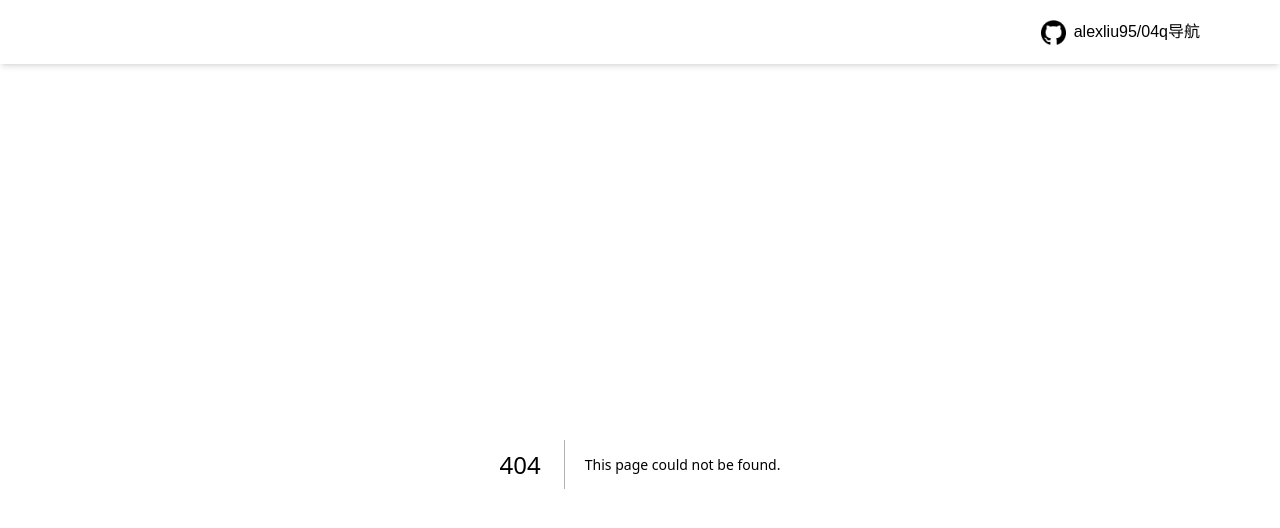
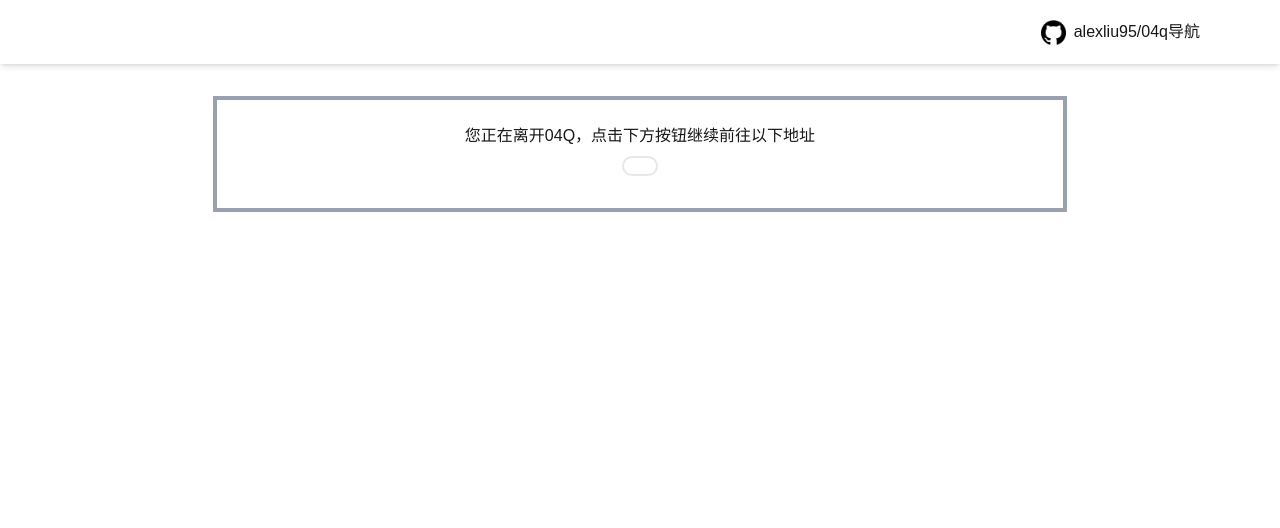
Before and after one commit to alexliu95/04Q, a Next.js app: page /link in a window 1280 px wide. Before the commit this address had no page. Shown: the top 528 px of the page. Built offline with nearby package versions, Linux system fonts and the light colour scheme.

Commit message:
add google adsense support

```diff
--- a/src/app/components/Header/index.js
+++ b/src/app/components/Header/index.js
@@ -1,11 +1,12 @@
 import Image from "next/image";
+import Link from "next/link";
 
 export default function Header() {
   return (
     <div className="sticky w-full flex gap-4 justify-between items-center top-0 h-16 shadow-md dark:shadow-[rgba(255,255,255,.15)] backdrop-blur dark:bg-transparent transition-all py-3 px-4 md:px-12 lg:px-20 z-50">
       <div className="flex gap-3 justify-between items-center grow-0 shrink-0">
         <div>
-          <h1 className="font-black text-xl">{process.env.SITE_TITLE}</h1>
+          <Link href="/"><h1 className="font-black text-xl">{process.env.SITE_TITLE}</h1></Link>
           <h3 className="text-xs text-mode mt-1">{process.env.SITE_DESCRIPTION}</h3>
         </div>
       </div>
--- a/src/app/layout.js
+++ b/src/app/layout.js
@@ -24,16 +24,17 @@ export default function RootLayout({ children }) {
       <head>
         <Script
           async
-          src={`https://www.googletagmanager.com/gtag/js?id=G-7T0F287NLK`}
+          src={`https://www.googletagmanager.com/gtag/js?id=${process.env.GOOGLE_ANALYTICS}`}
         />
         <Script id="google-analytics">
           {`
             window.dataLayer = window.dataLayer || [];
             function gtag(){dataLayer.push(arguments);}
             gtag('js', new Date());
-            gtag('config', 'G-7T0F287NLK');
+            gtag('config', ${process.env.GOOGLE_ANALYTICS});
           `}
         </Script>
+        <script async src={`https://pagead2.googlesyndication.com/pagead/js/adsbygoogle.js?client=${process.env.GOOGLE_ANALYTICS}`} crossorigin="anonymous"></script>
       </head>
       <body
         className={`${geistSans.variable} ${geistMono.variable} antialiased`}
--- /dev/null
+++ b/src/app/link/page.js
@@ -0,0 +1,21 @@
+'use client'
+
+import { useParams, usePathname, useSearchParams } from "next/navigation"
+
+export default function Link() {
+    const searchParams = useSearchParams()
+    const link = searchParams.get('link')
+
+    return (
+        <div className="flex justify-center items-center">
+            <div className="mt-8 w-8/12 flex">
+                <div className="w-full border-4 border-gray-400 p-6 flex justify-center">
+                    <div>
+                        <div>您正在离开04Q，点击下方按钮继续前往以下地址</div>
+                        <a href={link} className="flex justify-center"><div className="border-2 border-gray-200 rounded-xl px-4 py-2 text-center my-2">{link}</div></a>
+                    </div>
+                </div>
+            </div>
+        </div>
+    )
+}
--- a/src/app/page.js
+++ b/src/app/page.js
@@ -48,15 +48,18 @@ export default function Home() {
 						<div id={site.cate} className="py-2">{site.cate}</div>
 						<div className="grid grid-cols-6 gap-2">
 							{site.sites.map((item, i) => (
-								<div className="rounded-xl bg-gray-50 p-4 cursor-pointer hover:bg-gray-100" key={i}>
+								<Link href={`/link?link=${item.url}`} key={i}><div className="rounded-xl bg-gray-50 p-4 cursor-pointer hover:bg-gray-100">
 									<div className="flex gap-1 items-start">
 										<div><Image src={item.icon} alt={item.name} width="25" height="25" /></div>
 										<div>
-											<div className="font-semibold hover:text-">{item.name}</div>
+											<div className="font-semibold hover:text-gray-400 flex">
+												<div>{item.name}</div>
+											</div>
 											<div className="text-sm text-gray-600">{item.desc}</div>
 										</div>
 									</div>
 								</div>
+								</Link>
 							))}
 						</div>
 					</div>
@@ -67,10 +70,10 @@ export default function Home() {
 						<div className="flex justify-center gap-4 mb-2">
 							<div className="">友情链接</div>
 							<div><a href="https://onpage.ca">Onpage.ca</a></div>
-							<div><a href="https://onpage.ca">Onpage.ca</a></div>
-							<div><a href="https://onpage.ca">Onpage.ca</a></div>
-							<div><a href="https://onpage.ca">Onpage.ca</a></div>
-							<div><a href="https://onpage.ca">Onpage.ca</a></div>
+							<div><a href="https://repowerfinancial.com">Repower Financial</a></div>
+							<div><a href="https://finger-fun.com">Finger Fun</a></div>
+							<div><a href="https://liaolanqi.com">LiaoLanQi</a></div>
+							<div><a href="https://torontor.ca">Torontor.ca</a></div>
 						</div>
 						<div>All Rights Reserved By Onpage Inc {currentYear}</div>
 					</div>
```
